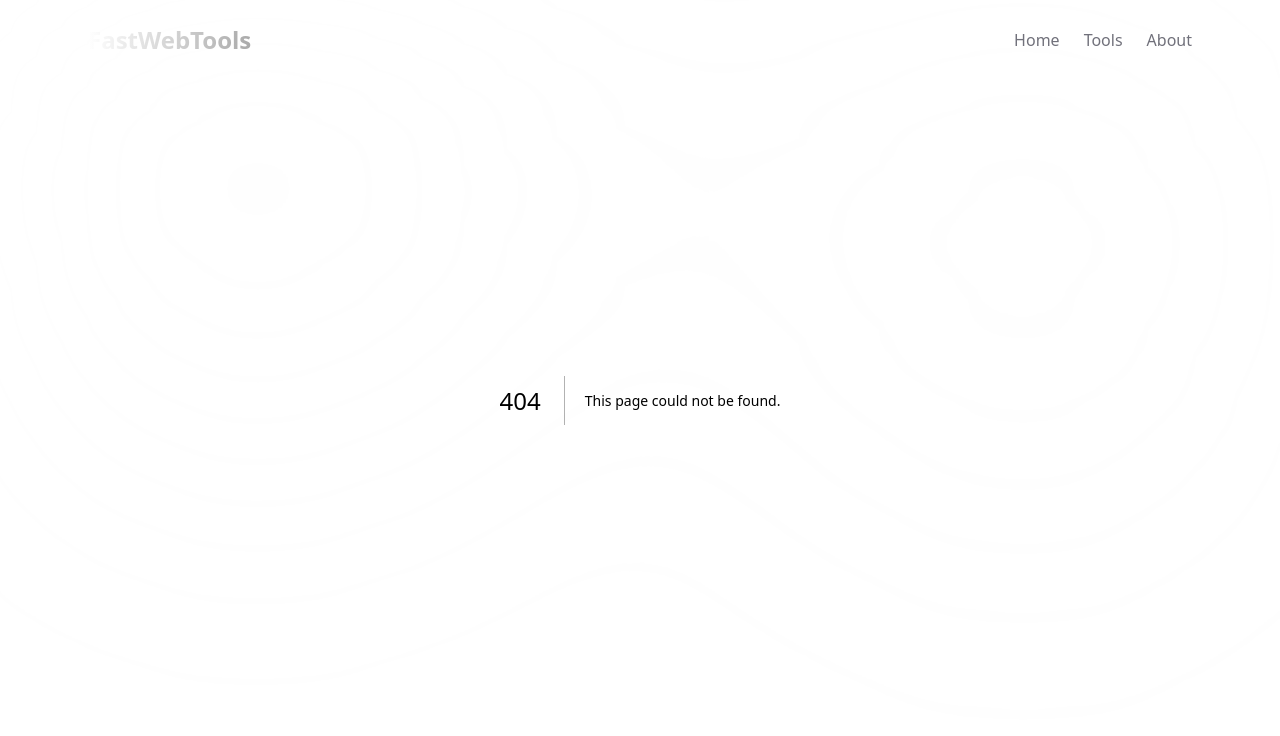
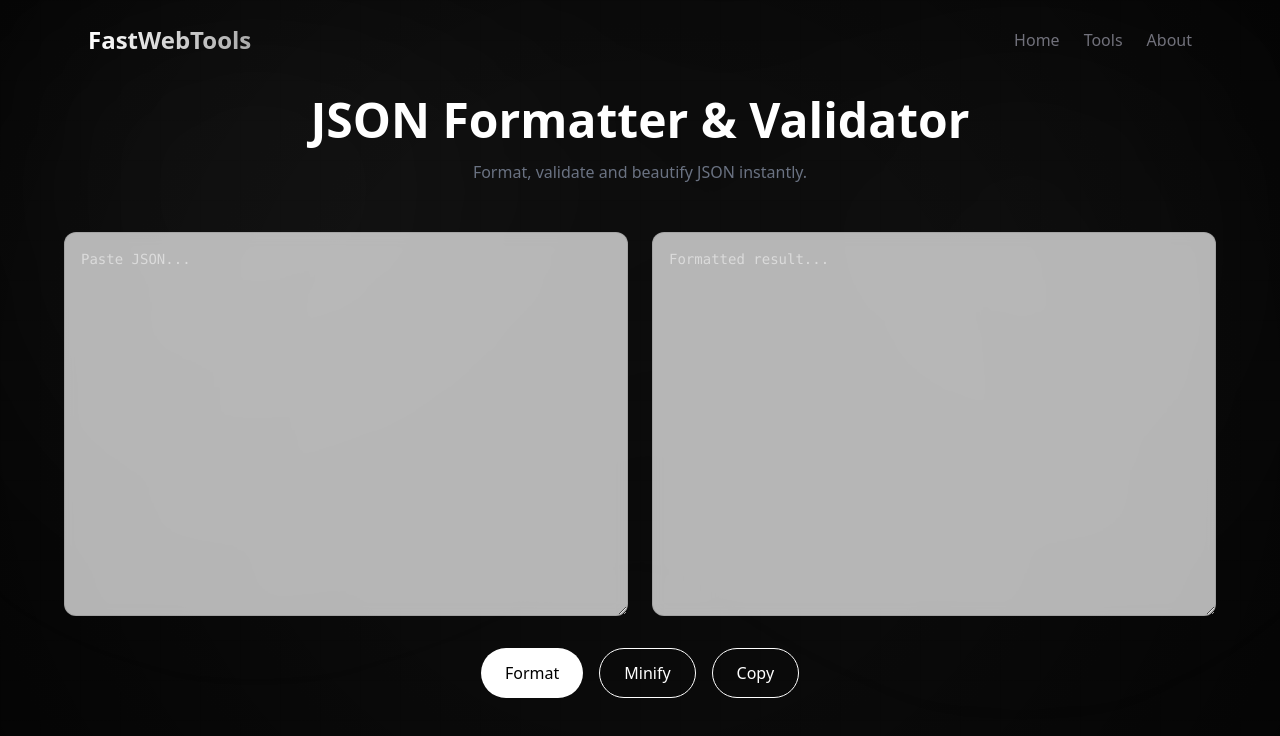
Before and after one commit to Thisarakavishka/fast-web-tools, a Next.js app: page /tools/json-formatter in a window 1280 px wide. Before the commit this address had no page. Shown: the top 736 px of the page. Built offline with nearby package versions, Linux system fonts and the light colour scheme.

Commit message:
Feat: Add json-formatter as new tool

```diff
--- /dev/null
+++ b/app/tools/json-formatter/page.tsx
@@ -0,0 +1,78 @@
+"use client";
+
+import { useState } from "react";
+import ToolLayout from "../../components/ToolLayout";
+
+export default function JsonFormatter() {
+  const [input, setInput] = useState("");
+  const [output, setOutput] = useState("");
+  const [error, setError] = useState("");
+
+  const formatJson = () => {
+    try {
+      const parsed = JSON.parse(input);
+      setOutput(JSON.stringify(parsed, null, 2));
+      setError("");
+    } catch {
+      setError("Invalid JSON ❌");
+      setOutput("");
+    }
+  };
+
+  const minifyJson = () => {
+    try {
+      const parsed = JSON.parse(input);
+      setOutput(JSON.stringify(parsed));
+      setError("");
+    } catch {
+      setError("Invalid JSON ❌");
+      setOutput("");
+    }
+  };
+
+  const copyOutput = () => {
+    navigator.clipboard.writeText(output);
+  };
+
+  return (
+    <ToolLayout
+      title="JSON Formatter & Validator"
+      description="Format, validate and beautify JSON instantly."
+    >
+      <div className="grid md:grid-cols-2 gap-6">
+        {/* INPUT */}
+        <textarea
+          value={input}
+          onChange={(e) => setInput(e.target.value)}
+          placeholder="Paste JSON..."
+          className="h-96 p-4 rounded-xl border border-black/10 dark:border-white/10
+          bg-white/70 dark:bg-white/5 backdrop-blur font-mono text-sm outline-none"
+        />
+
+        {/* OUTPUT */}
+        <textarea
+          value={output}
+          readOnly
+          placeholder="Formatted result..."
+          className="h-96 p-4 rounded-xl border border-black/10 dark:border-white/10
+          bg-white/70 dark:bg-white/5 backdrop-blur font-mono text-sm outline-none"
+        />
+      </div>
+
+      {/* BUTTONS */}
+      <div className="flex flex-wrap justify-center gap-4 mt-8">
+        <button onClick={formatJson} className="btn-primary">
+          Format
+        </button>
+        <button onClick={minifyJson} className="btn-outline">
+          Minify
+        </button>
+        <button onClick={copyOutput} className="btn-outline">
+          Copy
+        </button>
+      </div>
+
+      {error && <p className="text-red-500 text-center mt-4">{error}</p>}
+    </ToolLayout>
+  );
+}
```
